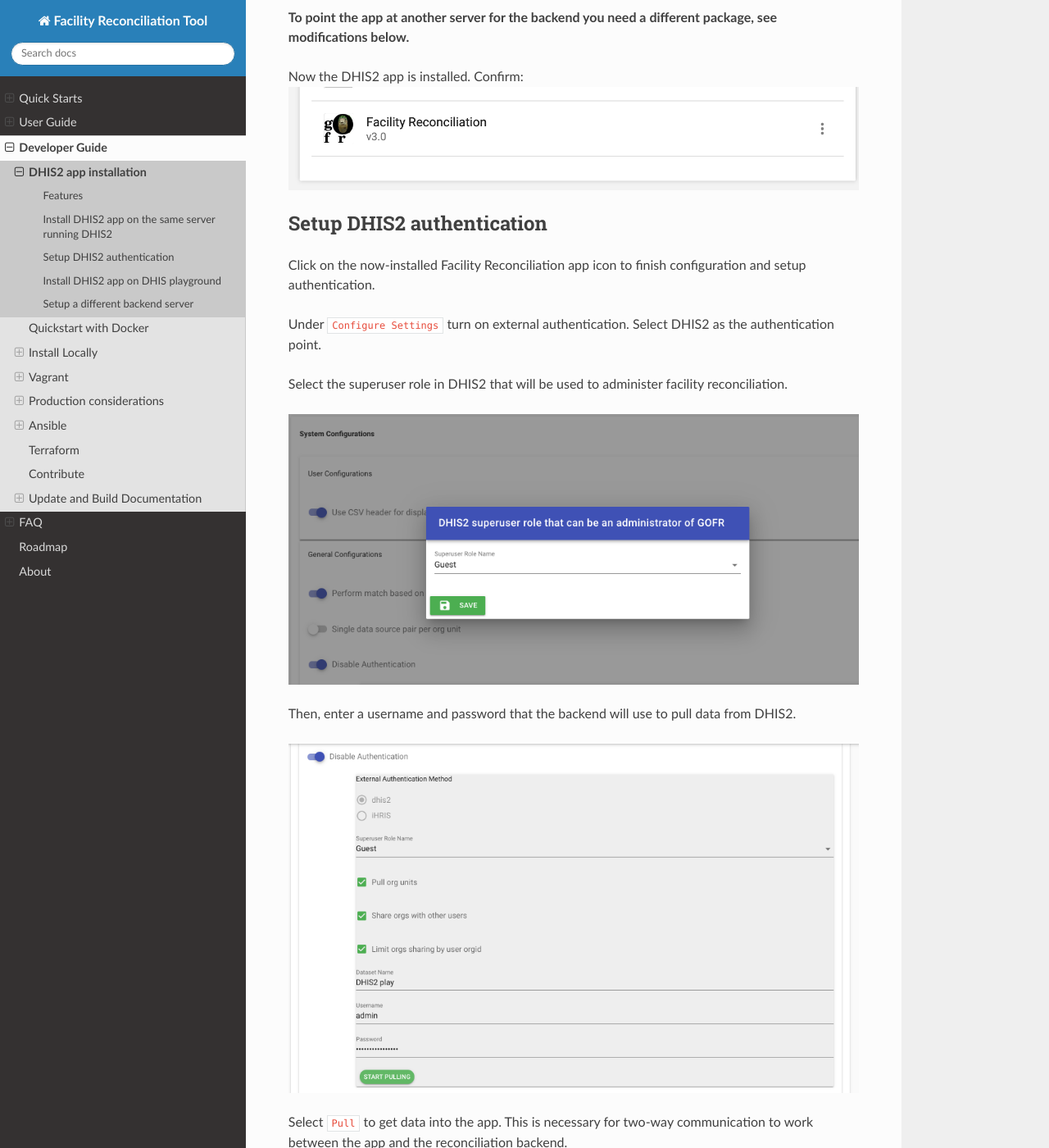
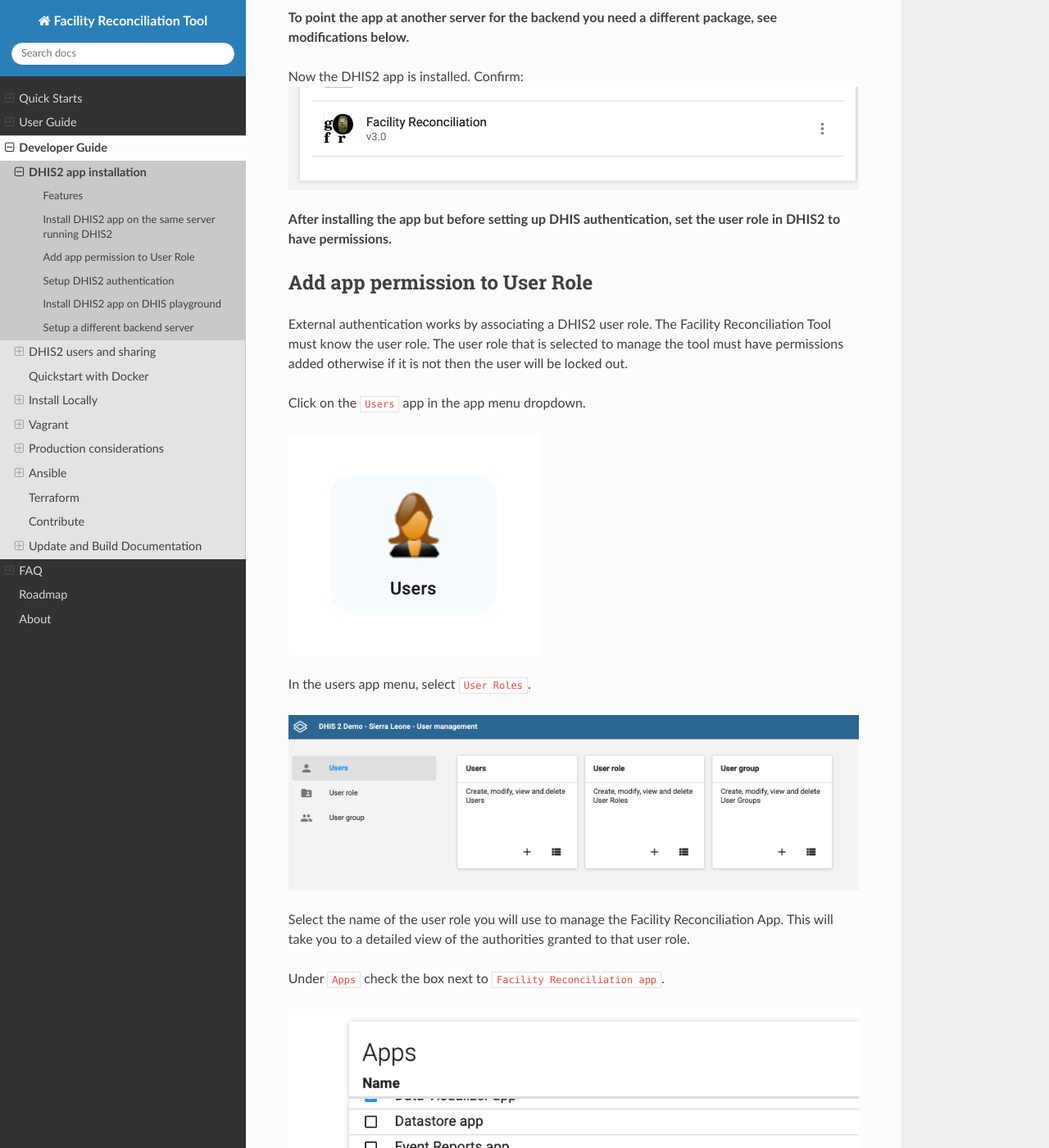
Before and after one commit to openhie/facility-recon, a Sphinx documentation site: the page built from docs/source/dev/dhis2app.md, in a window 1280 px wide and 1400 px high, scrolled down 2014 px. Shown: the whole window at 82% size. Built offline with Sphinx 7.4.7 and the Read the Docs theme 2.0.0, drawn with Linux system fonts in a browser that asks for light colours; pages that are not in the unit, such as notebooks, are missing from menus; some of the changed text lies outside the part shown.

Commit message:
dhis2 app docs first go

```diff
--- a/docs/source/dev/dhis2app.md
+++ b/docs/source/dev/dhis2app.md
@@ -41,10 +41,34 @@
 Now the DHIS2 app is installed. Confirm:
 ![](../img/dhis2app_installed.png)
 
+**After installing the app but before setting up DHIS authentication, set the user role in DHIS2 to have permissions.**
+
+## Add app permission to User Role
+
+External authentication works by associating a DHIS2 user role. The Facility Reconciliation Tool must know the user role. The user role that is selected to manage the tool must have permissions added otherwise if it is not then the user will be locked out.
+
+Click on the `Users` app in the app menu dropdown.
+
+![](../img/dhis2app_usersapp.png)
+
+In the users app menu, select `User Roles`.
+
+![](../img/dhis2app_usersmenu.png)
+
+Select the name of the user role you will use to manage the Facility Reconciliation App. This will take you to a detailed view of the authorities granted to that user role.
+
+Under `Apps` check the box next to `Facility Reconciliation app`.
+
+![](../img/dhis2app_userroleperms.png)
+
+Click `Save` at the bottom on the page to submit the change.
+
+![](../img/dhis2share_confirmuserrole.png)
+
 
 ## Setup DHIS2 authentication
 
-Click on the now-installed Facility Reconciliation app icon to finish configuration and setup authentication.
+Back on the apps dropdown, click on the now-installed Facility Reconciliation app icon to finish configuration and setup authentication.
 
 Under `Configure Settings` turn on external authentication. Select DHIS2 as the authentication point.
 
--- a/docs/source/dev/index.rst
+++ b/docs/source/dev/index.rst
@@ -5,6 +5,7 @@
    :maxdepth: 1
 
    dhis2app
+   dhis2users
    docker
    install
    vagrant
```
Also changed, not shown: docs/source/dev/dhis2users.md (added, +78 -0 lines), docs/source/img/dhis2app_configure.png (added), docs/source/img/dhis2app_userroleperms.png (added), docs/source/img/dhis2app_usersapp.png (added), docs/source/img/dhis2app_usersmenu.png (added), docs/source/img/dhis2share_confirmuserrole.png (added), docs/source/img/dhis2share_datasourcebutton.png (added), docs/source/img/dhis2share_datasourceorgunits.png (added), docs/source/img/dhis2share_newremotesource.png (added), docs/source/img/dhis2share_pairmenu.png (added), docs/source/img/dhis2share_pairstatus.png (added), docs/source/img/dhis2share_sharepair.png (added), docs/source/img/dhis2share_sourceslist.png (added).
